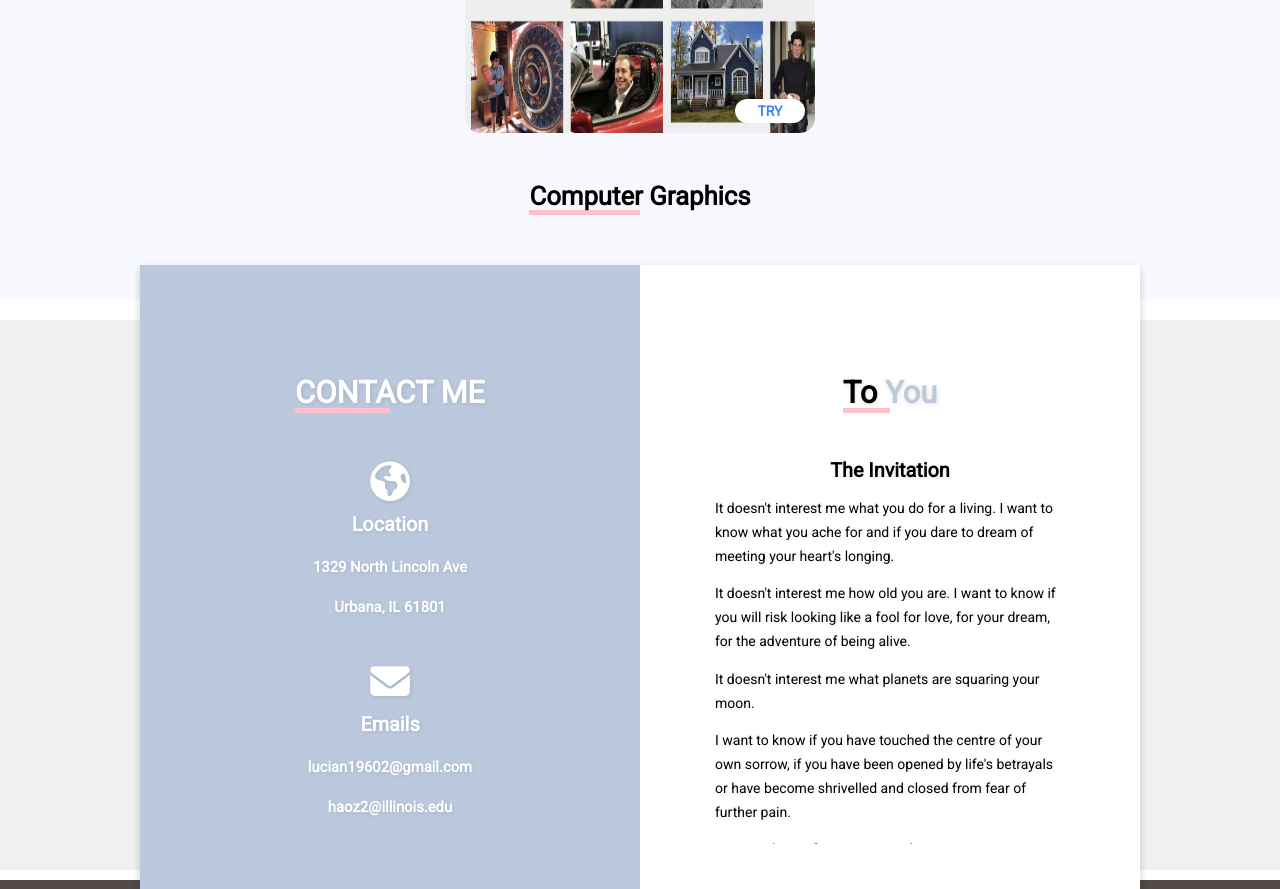
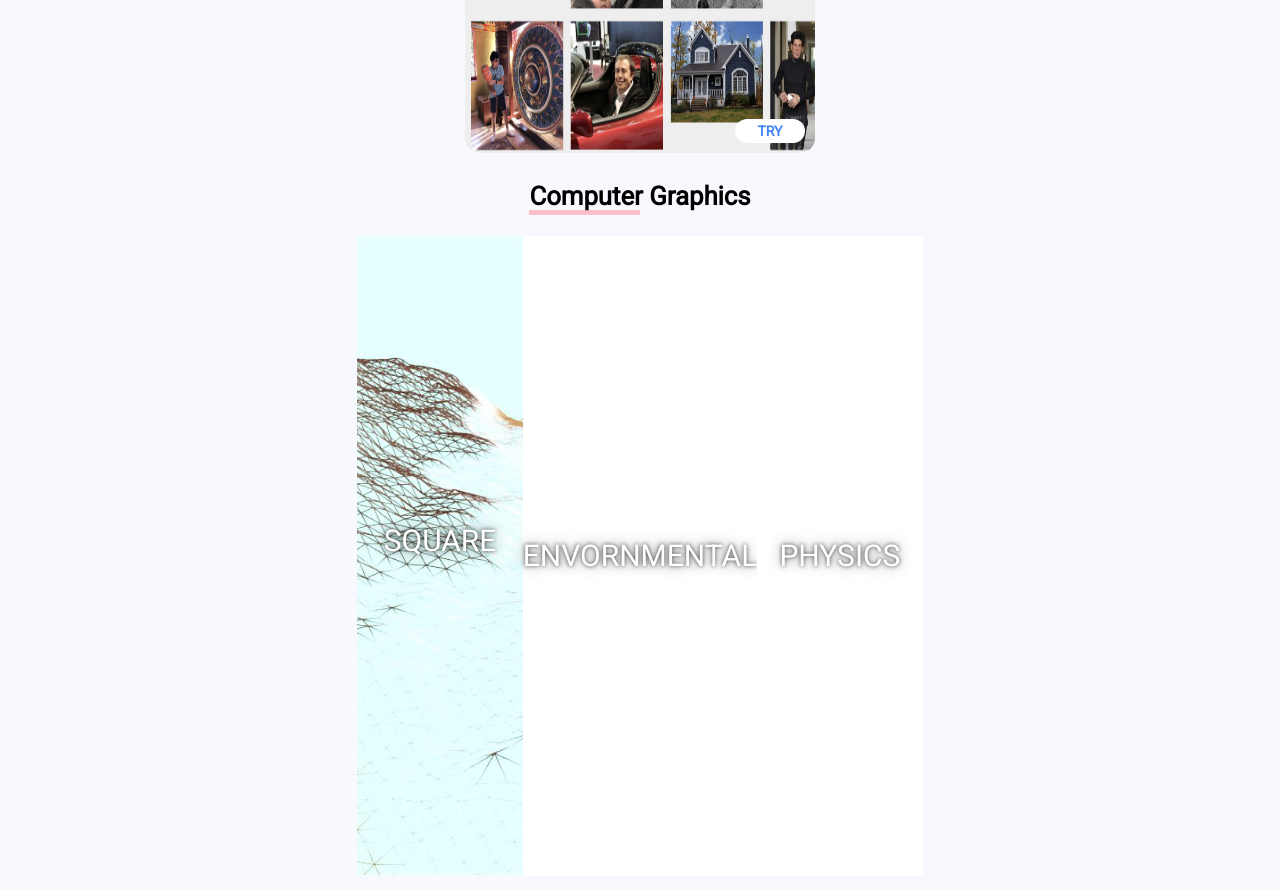
Before and after one commit to lucian33/portfolioWebsite, a plain HTML site: page index.html in a window 1280 px wide. Shown: the part 2677-3566 px from the top of the page. Drawn offline with nearby package versions, Linux system fonts and the light colour scheme; a web font is replaced by a local one.

Commit message:
new sections

```diff
--- a/index.html
+++ b/index.html
@@ -462,6 +462,23 @@
         <h2>Computer Graphics<div class="br"></div></h2>
       </div>
       <div class="cgRegion">
+        <div class="panels">
+          <div class="panel panel1">
+            <p>Diamond</p>
+            <p>Square</p>
+            <p>Teerain Mesh</p>
+          </div>
+          <div class="panel panel2">
+            <p>Skybox</p>
+            <p>Envornmental</p>
+            <p>Mapping</p>
+          </div>
+          <div class="panel panel3">
+            <p>Simple</p>
+            <p>Physics</p>
+            <p>Engine</p>
+          </div>
+        </div>
       </div>
     </div>
     <div class="favorites" id="favArea">
--- a/scripts/main.js
+++ b/scripts/main.js
@@ -215,10 +215,10 @@ window.onload = function () {
   })
 
   // ability to close the cards when click outside
-  document.querySelector("#projArea").addEventListener('click', (e)=>{
+  document.querySelector(".webDev").addEventListener('click', (e)=>{
     event.stopPropagation();
     // remove all .fullScreen class
-    document.querySelector("#projArea").querySelectorAll(".iosCard").forEach((card)=>{
+    document.querySelector(".webDev").querySelectorAll(".iosCard").forEach((card)=>{
       card.classList.remove("fullScreen");
     });
   });
@@ -238,6 +238,23 @@ window.onload = function () {
 
   });
 
+
+  // panels open animations
+  const panels = document.querySelectorAll('.panel');
+
+  function toggleOpen() {
+    this.classList.toggle('open');
+  }
+
+  function toggleActive(e) {
+    console.log(e.propertyName);
+    if (e.propertyName.includes('flex')) {
+      this.classList.toggle('open-active');
+    }
+  }
+
+  panels.forEach(panel => panel.addEventListener('click', toggleOpen));
+  panels.forEach(panel => panel.addEventListener('transitionend', toggleActive));
 
 }
 
--- a/styles/main.scss
+++ b/styles/main.scss
@@ -488,7 +488,7 @@ html, body{
         color: grey;
         background-color: #bbc8dd;
         opacity: 0;
-        display: hidden;
+        display: none;
 
         padding: 10px 0;
         p{
@@ -636,11 +636,74 @@ html, body{
           text-shadow: none;
         }
       }
+    }
 
   }
+  .cgRegion{
+
+    .panels {
+      min-height:80vh;
+      overflow: hidden;
+      display: flex;
+    }
+
+    .panel {
+      background: white;
+      box-shadow:inset 0 0 0 5px rgba(255,255,255,0.1);
+      color:white;
+      text-align: center;
+      align-items:center;
+      /* Safari transitionend event.propertyName === flex */
+      /* Chrome + FF transitionend event.propertyName === flex-grow */
+      transition:
+        font-size 0.7s cubic-bezier(0.61,-0.19, 0.7,-0.11),
+        flex 0.7s cubic-bezier(0.61,-0.19, 0.7,-0.11),
+        background 0.2s;
+      font-size: 20px;
+      background-size:cover;
+      background-position:center;
+      flex: 1;
+      justify-content: center;
+      display: flex;
+      flex-direction: column;
+    }
+
+
+    .panel1 { background-image:url("assets/terrainGeneration.jpg"); }
+    .panel2 { background-image:url(); }
+    .panel3 { background-image:url(); }
+
+    /* Flex Items */
+    .panel > * {
+      margin:0;
+      width: 100%;
+      transition:transform 0.5s;
+      flex: 1 0 auto;
+      display:flex;
+      justify-content: center;
+      align-items: center;
+    }
+
+    .panel > *:first-child { transform: translateY(-100%); }
+    .panel.open-active > *:first-child { transform: translateY(0); }
+    .panel > *:last-child { transform: translateY(100%); }
+    .panel.open-active > *:last-child { transform: translateY(0); }
+
+    .panel p {
+      text-transform: uppercase;
+      text-shadow:0 0 4px rgba(0, 0, 0, 0.72), 0 0 14px rgba(0, 0, 0, 0.45);
+      font-size: 1.5em;
+    }
+    .panel p:nth-child(2) {
+      font-size: 1.5em;
+    }
+
+    .panel.open {
+      flex: 5;
+      font-size:2em;
+    }
 
   }
-
 }
 
 .favorites {
```
Also changed, not shown: assets/terrainGeneration.JPG (added), main.css, 1 other file.
